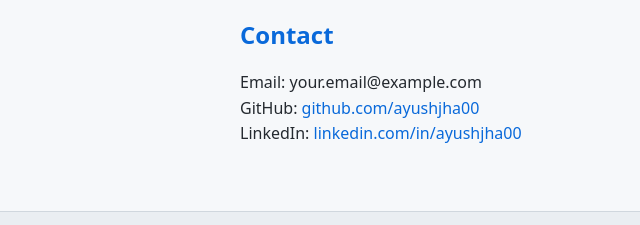
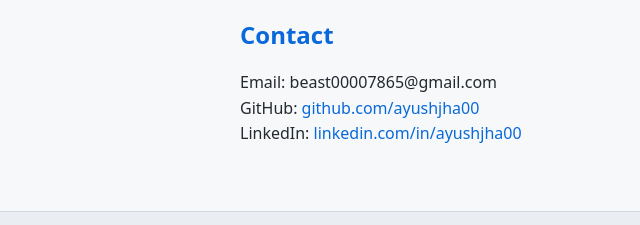
Before and after one commit to Ayush7865/Portfolio, a plain HTML site: page index.html in a window 1280 px wide. Shown: the part 1035-1260 px from the top of the page, 0-640 px from the left. Drawn offline with Linux system fonts and the light colour scheme.

Commit message:
Update index.html

```diff
--- a/index.html
+++ b/index.html
@@ -53,7 +53,7 @@
   <section id="contact" class="section">
     <div class="container">
       <h2>Contact</h2>
-      <p>Email: your.email@example.com</p>
+      <p>Email: beast00007865@gmail.com</p>
       <p>GitHub: <a href="https://github.com/ayushjha00" target="_blank">github.com/ayushjha00</a></p>
       <p>LinkedIn: <a href="https://linkedin.com/in/ayushjha00" target="_blank">linkedin.com/in/ayushjha00</a></p>
     </div>
```
